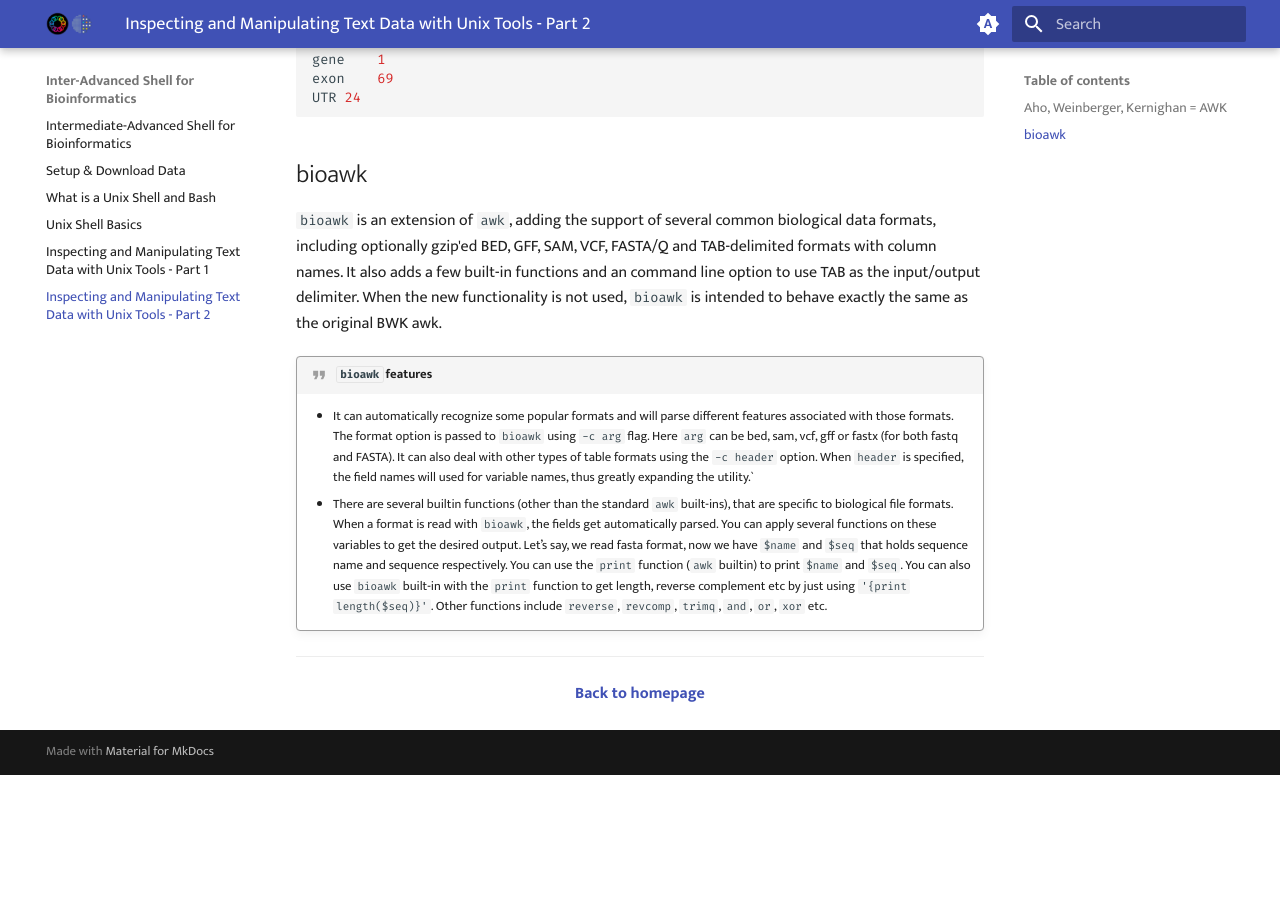
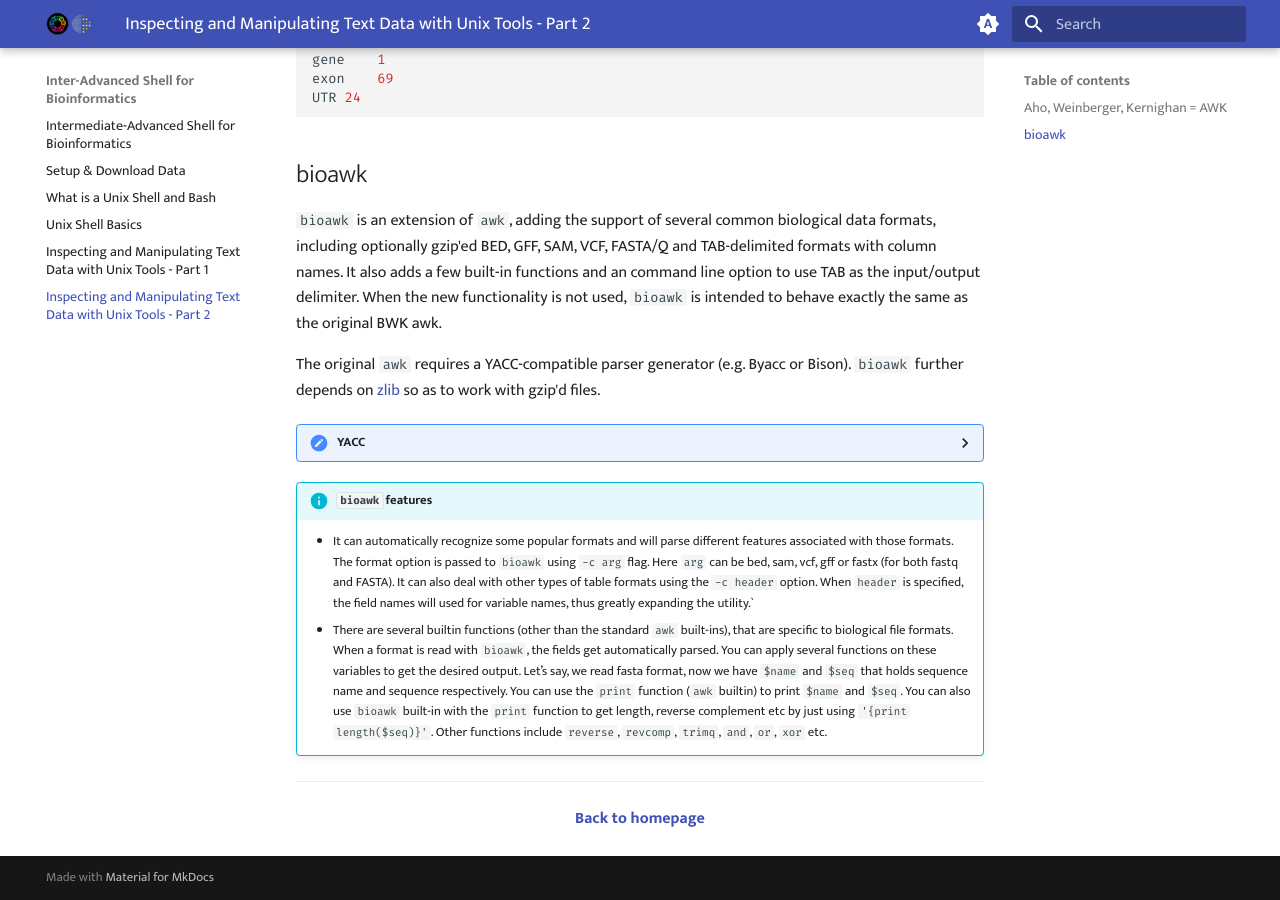
Before and after one commit to GenomicsAotearoa/shell-for-bioinformatics, an MkDocs documentation site: the page built from docs/5_inspectmanipulate2.md, in a window 1280 px wide and 900 px high, scrolled down 4668 px. Built offline with MkDocs 1.6.1 and Material for MkDocs 9.7.7, drawn with Linux system fonts in a browser that asks for light colours; before the commit the page ends 5443 px from its top, so only the background shows below that; some of the changed lines change nothing that is shown.

Commit message:
more content on bioawk

```diff
--- a/docs/5_inspectmanipulate2.md
+++ b/docs/5_inspectmanipulate2.md
@@ -178,7 +178,16 @@ UTR	24
 
 `bioawk` is an extension of `awk`, adding the support of several common biological data formats, including optionally gzip'ed BED, GFF, SAM, VCF, FASTA/Q and TAB-delimited formats with column names. It also adds a few built-in functions and an command line option to use TAB as the input/output delimiter. When the new functionality is not used, `bioawk` is intended to behave exactly the same as the original BWK awk.
 
-!!! quote "`bioawk` features"
+The original `awk` requires a YACC-compatible parser generator (e.g. Byacc or Bison). `bioawk` further depends on [zlib](http://zlib.net/) so as to work with gzip'd files.
+
+??? "YACC"
+
+      A parser generator is a program that takes as input a specification of a syntax, and produces as output a procedure for recognizing that language. Historically, they are also called compiler-compilers.
+      YACC (yet another compiler-compiler) is an LALR(LookAhead, Left-to-right, Rightmost derivation producer with 1 lookahead token) parser generator. YACC was originally designed for being complemented by **Lex**.
+
+      - **Lex** (A Lexical Analyzer Generator) helps write programs whose control flow is directed by instances of regular expressions in the input stream. It is well suited for editor-script type transformations and for segmenting input in preparation for a parsing routine.
+
+!!! info "`bioawk` features"
 
       - It can automatically recognize some popular formats and will parse different features associated with those formats. The format option is passed to `bioawk` using `-c arg` flag. Here `arg` can be bed, sam, vcf, gff or fastx (for both fastq and FASTA). It can also deal with other types of table formats using the `-c header` option. When `header` is specified, the field names will used for variable names, thus greatly expanding the utility.`
       - There are several builtin functions (other than the standard `awk` built-ins), that are specific to biological file formats. When a format is read with `bioawk`, the fields get automatically parsed. You can apply several functions on these variables to get the desired output. Let’s say, we read fasta format, now we have `$name` and `$seq` that holds sequence name and sequence respectively. You can use the `print` function (`awk` builtin) to print `$name` and `$seq`. You can also use `bioawk` built-in with the `print` function to get length, reverse complement etc by just using `'{print length($seq)}'`. Other functions include `reverse`, `revcomp`, `trimq`, `and`, `or`, `xor` etc.
```
